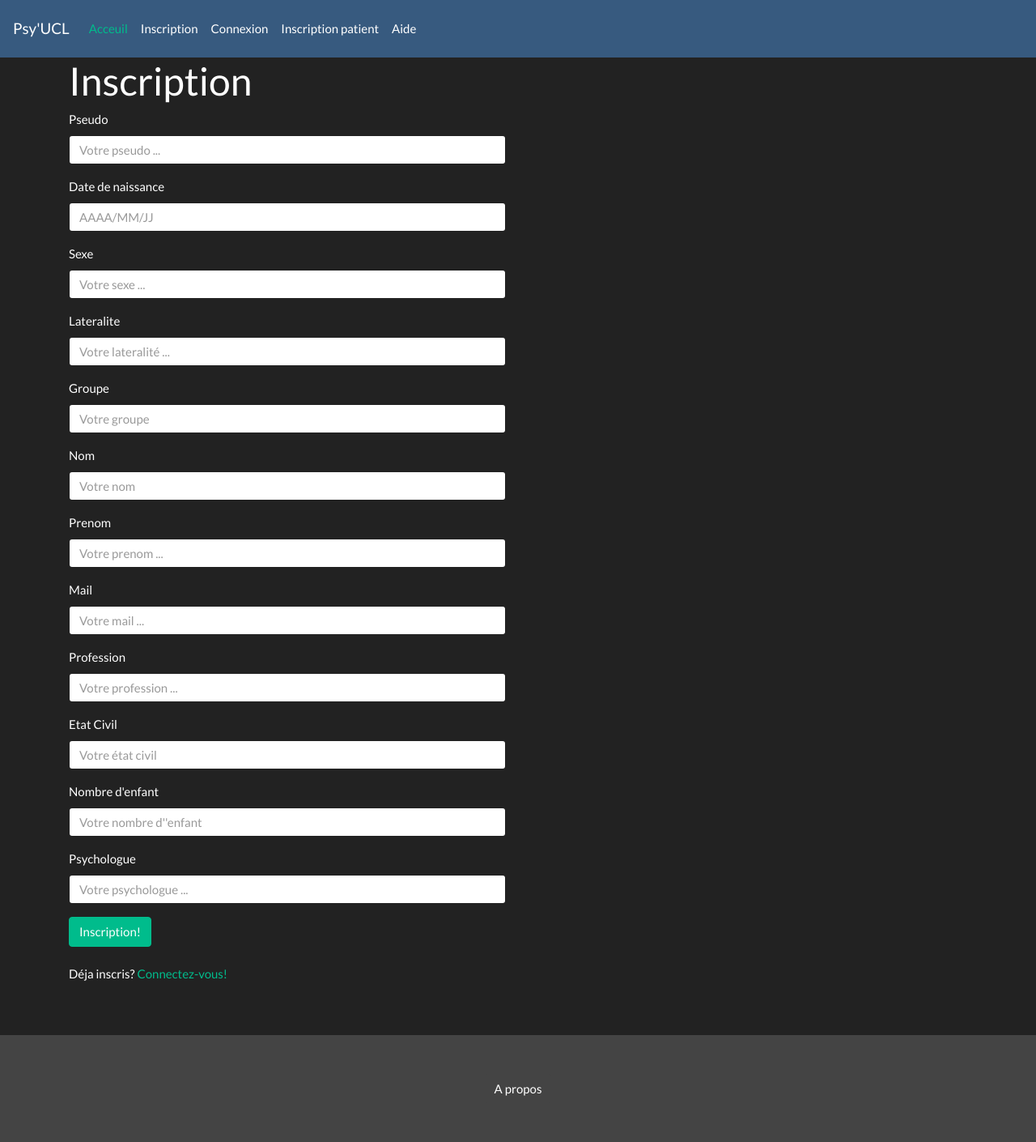
After one commit to wyartguillaume/cognitivedrive, a Symfony app: template templates/user/inscriptionPatient.html.twig in a window 1280 px wide. The commit adds this page. Shown: the whole page at 81% size. Run offline with Twig, Linux system fonts and the light colour scheme; the template is opened without the code that fills it, so the values that code supplies are empty; form fields are guessed from the names that the template uses; some libraries are stand-ins or nearby versions.

Commit message:
version2

```diff
--- a/composer.json
+++ b/composer.json
@@ -6,6 +6,7 @@
         "ext-ctype": "*",
         "ext-iconv": "*",
         "sensio/framework-extra-bundle": "^5.1",
+        "symfony/apache-pack": "^1.0",
         "symfony/asset": "4.2.*",
         "symfony/console": "4.2.*",
         "symfony/dotenv": "4.2.*",
--- a/templates/base.html.twig
+++ b/templates/base.html.twig
@@ -59,6 +59,9 @@
                         <a class="nav-link" href="{{path('connexion_user')}}">Connexion</a>
                     </li>
                     <li class="nav-item">
+                        <a class="nav-link" href="{{path('inscription_patient')}}">Inscription patient</a>
+                    </li>
+                    <li class="nav-item">
                         <a class="nav-link" href="{{path('aide')}}">Aide</a>
                     </li>
                     {% endif %}
--- /dev/null
+++ b/templates/user/inscriptionPatient.html.twig
@@ -0,0 +1,31 @@
+{% extends 'base.html.twig' %}
+
+{% block title %}Inscription patient!{% endblock %}
+
+{% block body %}
+<div class="container">
+    <h1>Inscription</h1>
+    <div class="row">
+        <div class="col-md-6">
+
+            {{ form_start(form) }}
+            {{ form_row(form.pseudo, {'label': 'Pseudo','attr': {'placeholder': "Votre pseudo ..."}}) }}
+            {{ form_row(form.dateDeNaissance,{'label': 'Date de naissance','attr': {'placeholder': "AAAA/MM/JJ"}}) }}
+            {{ form_row(form.sexe,{'label': 'Sexe','attr': {'placeholder': "Votre sexe ..."}}) }}
+            {{ form_row(form.lateralite,{'label': 'Lateralite','attr': {'placeholder': "Votre lateralité ..."}}) }}
+            {{ form_row(form.groupe,{'label': 'Groupe','attr': {'placeholder': "Votre groupe"}}) }}
+            {{ form_row(form.nom,{'label': 'Nom','attr': {'placeholder': "Votre nom"}}) }}
+            {{ form_row(form.prenom,{'label': 'Prenom','attr': {'placeholder': "Votre prenom ..."}}) }}
+            {{ form_row(form.email,{'label': 'Mail','attr': {'placeholder': "Votre mail ..."}}) }}
+            {{ form_row(form.profession,{'label': 'Profession','attr': {'placeholder': "Votre profession ..."}}) }}
+            {{ form_row(form.etatCivil,{'label': 'Etat Civil','attr': {'placeholder': "Votre état civil"}}) }}
+            {{ form_row(form.nbrEnfants,{'label': 'Nombre d\'enfant','attr': {'placeholder': "Votre nombre d'\'enfant"}}) }}
+            {{ form_row(form.psychologue, {'label': 'Psychologue','attr': {'placeholder': "Votre psychologue ..."}}) }}
+            <button type="submit" class="btn btn-success">Inscription!</button>
+            {{ form_end(form) }}
+            <br>
+            <p>Déja inscris?<a href="{{path('connexion_patient')}}"> Connectez-vous!</a></p>
+        </div>
+    </div>
+</div>
+{% endblock %}
```
Also changed, not shown: src/Controller/UserController.php (+31 -0 lines), src/Form/InscriptionPatientType.php (added, +39 -0 lines), templates/user/conexxionPatient.html.twig (added), 3 other files.
